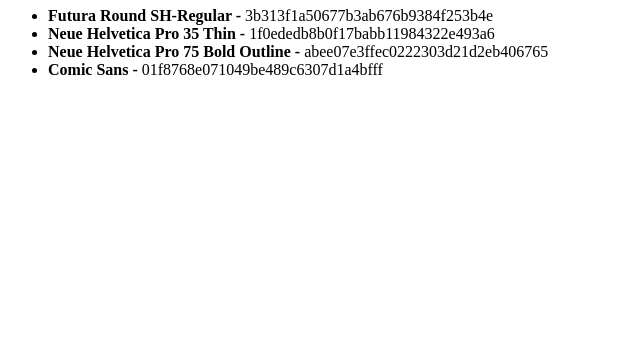
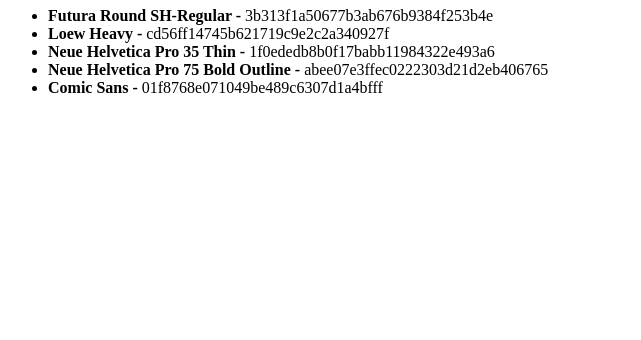
Before and after one commit to 3swordjack/FontStealing, a plain HTML site: page index.html in a window 1280 px wide. Shown: the part 460-800 px from the top of the page, without its empty margins (0-641 px from the left). Drawn offline with nearby package versions, Linux system fonts and the light colour scheme.

Commit message:
Loew Heavy

```diff
--- a/index.html
+++ b/index.html
@@ -20,6 +20,7 @@
 <h1>Some fonts</h1>
 <ul>
 <li><b>Futura Round SH-Regular - </b>3b313f1a50677b3ab676b9384f253b4e</li>
+<li><b>Loew Heavy - </b>cd56ff14745b621719c9e2c2a340927f</li>
 <li><b>Neue Helvetica Pro 35 Thin - </b>1f0ededb8b0f17babb11984322e493a6</li>
 <li><b>Neue Helvetica Pro 75 Bold Outline - </b>abee07e3ffec0222303d21d2eb406765</li>
 <li><b>Comic Sans - </b>01f8768e071049be489c6307d1a4bfff</li>
```
